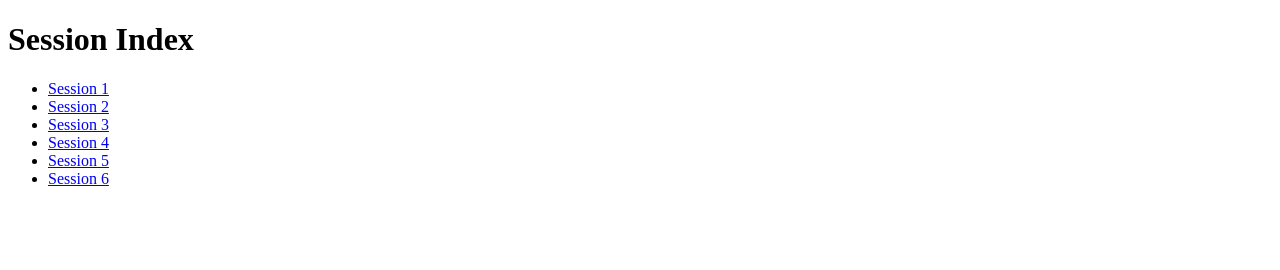
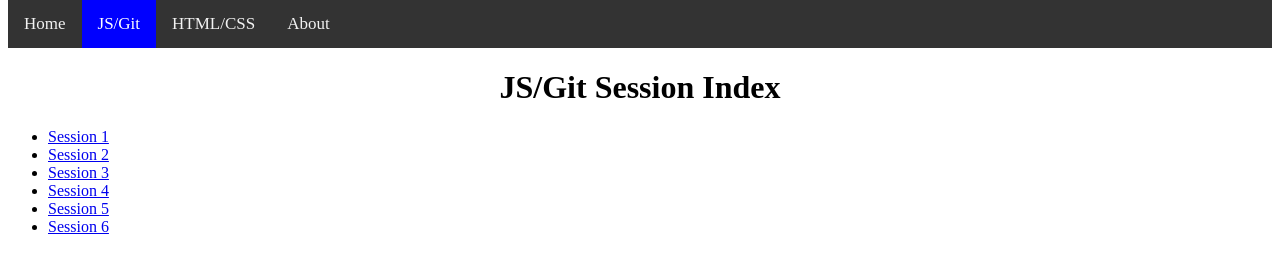
Before and after one commit to bobblanchett/HGIWeb, a plain HTML site: page AmberleWeb/index.html in a window 1280 px wide. Drawn offline with Linux system fonts and the light colour scheme.

Commit message:
Added navbar to all current pages
Added navbar to all current pages
- nb About is a dead link reserved for future footer branch

```diff
--- a/AmberleWeb/index.html
+++ b/AmberleWeb/index.html
@@ -8,10 +8,17 @@
 -->
 <html>
 <head>
-    <title>Session Index</title>
+    <title>HTML/CSS Session Index</title>
+    <link rel="stylesheet" href="../../styles.css">
 </head>
-<body>
-    <h1>Session Index</h1>
+  <body>
+    <div class="topnav">
+      <a href="/index.html">Home</a>
+      <a class="active" href="/AmberleWeb/index.html">JS/Git</a>
+      <a href="/AgnesWeb/index.html">HTML/CSS</a>
+      <a href="#about">About</a>
+    </div>
+    <h1>JS/Git Session Index</h1>
     <ul>
         <!-- JavaScript loop to generate session links -->
         <script>
--- /dev/null
+++ b/styles.css
@@ -0,0 +1,42 @@
+/*
+* Site Styles  Bob Blanchett SN100639184
+* 14/03/24 Bob  added styles for the navbar(navbar branch)
+*
+*/
+body {
+  margin-top: 0; /* fixed navbar body default margin */
+}
+
+.topnav {
+  background-color: #333;
+  overflow: hidden;
+
+}
+
+.topnav a {
+  float: left;
+  color: #f2f2f2;
+  text-align: center;
+  padding: 14px 16px;
+  text-decoration: none;
+  font-size: 17px;
+}
+
+.topnav a:hover {
+  background-color: #ddd;
+  color: black;
+}
+
+.topnav a.active {
+  background-color: blue;
+  color: white;
+}
+
+  .active {
+    background-color: #04AA6D;
+  }
+
+  h1 {
+    display: block;
+    text-align: center;
+  }
```
Also changed, not shown: AgnesWeb/Index.html (+9 -2 lines), AgnesWeb/Session1/index.html (+8 -1 lines), AgnesWeb/Session2/index.html (+8 -1 lines), AgnesWeb/Session3/index.html (+8 -1 lines), AgnesWeb/Session4/index.html (+8 -1 lines), AgnesWeb/Session5/index.html (+8 -1 lines), AgnesWeb/Session6/index.html (+8 -1 lines), AmberleWeb/Session1/index.html (+8 -1 lines), AmberleWeb/Session2/index.html (+9 -2 lines), AmberleWeb/Session3/index.html (+8 -2 lines), AmberleWeb/Session4/index.html (+11 -1 lines), AmberleWeb/Session5/index.html (+8 -1 lines), AmberleWeb/Session6/index.html (+8 -1 lines), index.html (+12 -6 lines).
